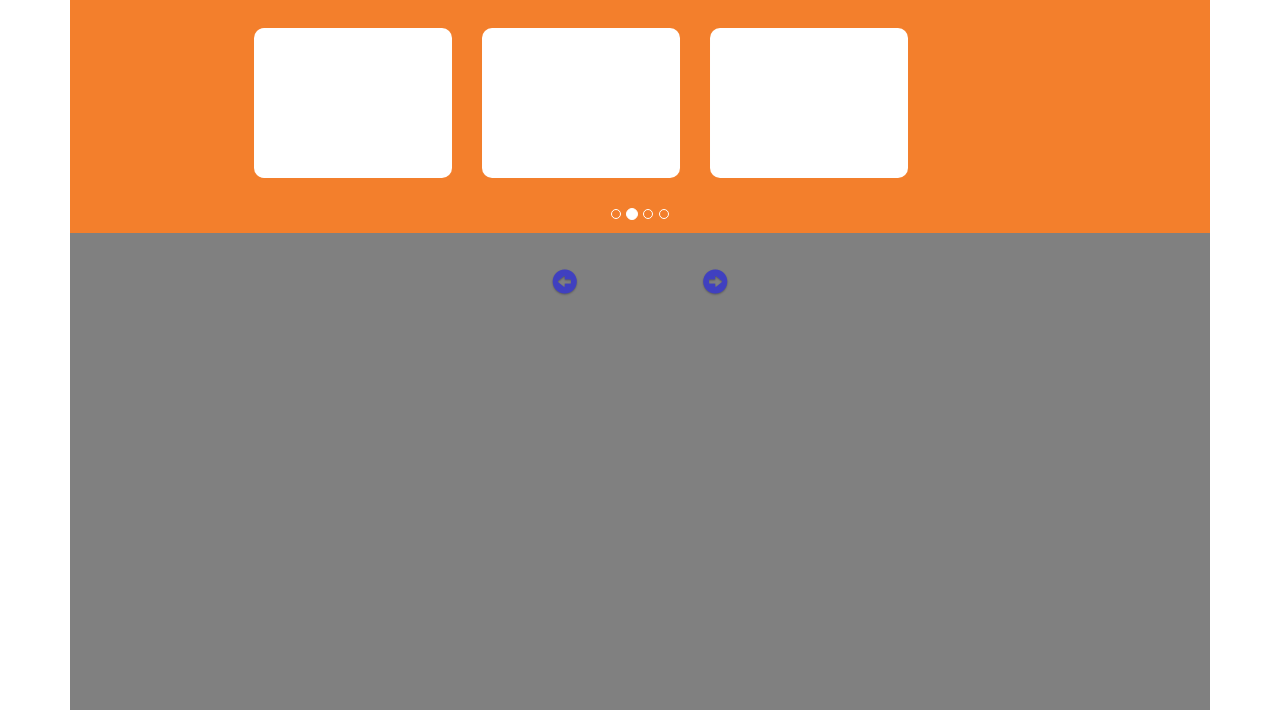
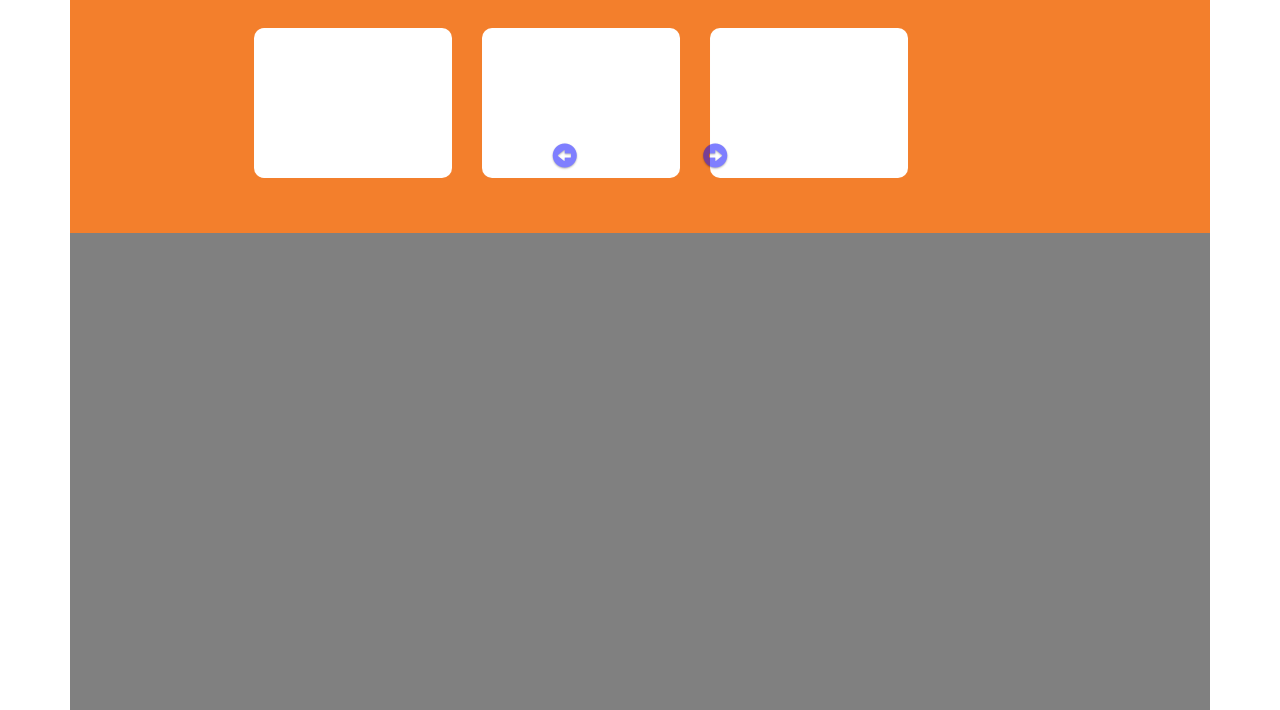
Before and after one commit to budartz2012/project-week-9, a plain HTML site: page index.html in a window 1280 px wide. Shown: the part 1491-2201 px from the top of the page. Drawn offline with nearby package versions, Linux system fonts and the light colour scheme.

Commit message:
position the controlers + indicators
positioned the controlers + indicators

```diff
--- a/carousel.css
+++ b/carousel.css
@@ -163,7 +163,7 @@
 
 .carousel-control {
     position: absolute;
-    top: 25.5px;
+    top: -100px;
     bottom: 0;
     left: 0;
     background: #000000;
@@ -173,14 +173,27 @@
     text-align: center;
 }
 
-/*.carousel-control.left {
+.carousel-indicators {
+    position: absolute;
+    top: -100px;
+    bottom: 0;
+    left: 50;
+    background: #000000;
+    font-size: 25px;
+    background: none !important;
+    /*color: blue;*/
+    text-align: center;
+
+}
+
+.carousel-control.left {
     left: 0;
 }
-*/
-/*.carousel-control.right {
+
+.carousel-control.right {
     right: 0;
 
-}*/
+}
 
 
 /* Carousel items */
@@ -204,6 +217,8 @@
   border: 5px solid #642D8C;
   margin: 20px;
 }
+
+
 
 
 
```
